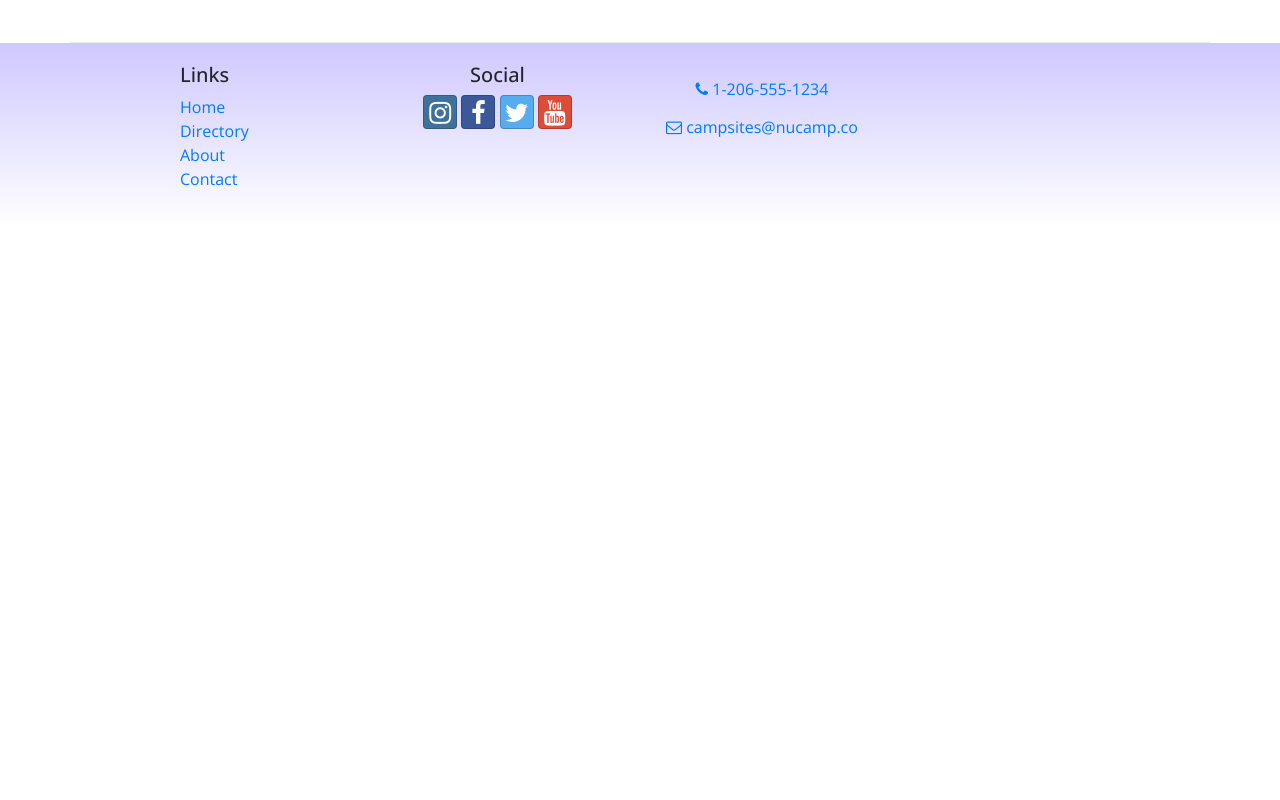
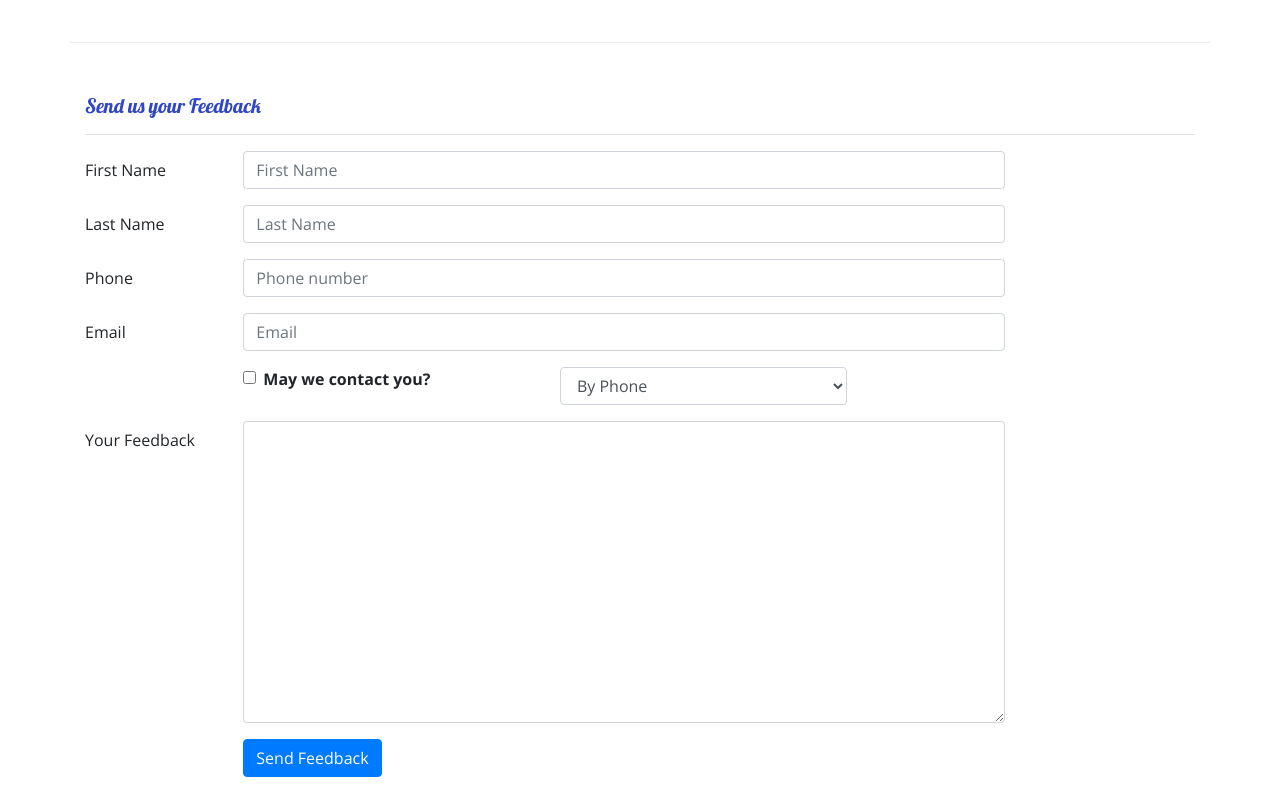
Before and after one commit to BrandonHamburg/Nucampsite, a React (Create React App) app: page /contactus in a window 1280 px wide. Shown: the part 420-1220 px from the top of the page. Before the commit the page ends 800 px from the top, so only its background shows below. Built offline with nearby package versions, Linux system fonts and the light colour scheme.

Commit message:
controlled forms

```diff
--- /dev/null
+++ b/src/components/AboutComponent.js
@@ -0,0 +1,112 @@
+import React from "react";
+import {
+  Breadcrumb,
+  BreadcrumbItem,
+  Card,
+  CardBody,
+  CardHeader,
+  Media,
+} from "reactstrap";
+import { Link } from "react-router-dom";
+
+function RenderPartner({ partner }) {
+  if (partner) {
+    return (
+      <React.Fragment>
+        <Media object src={partner.image} alt={partner.name} width="150" />
+        <Media body className="ml-5 mb-4">
+          <Media heading>{partner.name}</Media>
+          {partner.description}
+        </Media>
+      </React.Fragment>
+    );
+  }
+}
+
+function About(props) {
+  const partners = props.partners.map((partner) => {
+    return (
+      <Media tag="li" key={partner.id}>
+        <RenderPartner partner={partner} />
+      </Media>
+    );
+  });
+
+  return (
+    <div className="container">
+      <div className="row">
+        <div className="col">
+          <Breadcrumb>
+            <BreadcrumbItem>
+              <Link to="/home">Home</Link>
+            </BreadcrumbItem>
+            <BreadcrumbItem active>About Us</BreadcrumbItem>
+          </Breadcrumb>
+          <h2>About Us</h2>
+          <hr />
+        </div>
+      </div>
+      <div className="row row-content">
+        <div className="col-sm-6">
+          <h3>Our Mission</h3>
+          <p>
+            We present a curated database of the best campsites in the vast
+            woods and backcountry of the World Wide Web Wilderness. We increase
+            access to adventure for the public while promoting safe and
+            respectful use of resources. The expert wilderness trekkers on our
+            staff personally verify each campsite to make sure that they are up
+            to our standards. We also present a platform for campers to share
+            reviews on campsites they have visited with each other.
+          </p>
+        </div>
+        <div className="col-sm-6">
+          <Card>
+            <CardHeader className="bg-primary text-white">
+              <h3>Facts At a Glance</h3>
+            </CardHeader>
+            <CardBody>
+              <dl className="row">
+                <dt className="col-6">Founded</dt>
+                <dd className="col-6">February 3, 2016</dd>
+                <dt className="col-6">No. of Campsites in 2019</dt>
+                <dd className="col-6">563</dd>
+                <dt className="col-6">No. of Reviews in 2019</dt>
+                <dd className="col-6">4388</dd>
+                <dt className="col-6">Employees</dt>
+                <dd className="col-6">42</dd>
+              </dl>
+            </CardBody>
+          </Card>
+        </div>
+        <div className="col">
+          <Card className="bg-light mt-3">
+            <CardBody>
+              <blockquote className="blockquote">
+                <p className="mb-0">
+                  I will not follow where the path may lead, but I will go where
+                  there is no path, and I will leave a trail.
+                </p>
+                <footer className="blockquote-footer">
+                  Muriel Strode,{" "}
+                  <cite title="Source Title">
+                    "Wind-Wafted Wild Flowers" - The Open Court, 1903
+                  </cite>
+                </footer>
+              </blockquote>
+            </CardBody>
+          </Card>
+        </div>
+      </div>
+      <div className="row row-content">
+        <div className="col-12">
+          <h3>Community Partners</h3>
+        </div>
+        <div className="col mt-4">
+          <Media list>{partners}</Media>
+        </div>
+      </div>
+    </div>
+  );
+}
+
+export default About;
--- a/src/components/ContactComponent.js
+++ b/src/components/ContactComponent.js
@@ -1,6 +1,41 @@
-import React from "react";
+import React, { Component } from "react";
+import { Button, Form, FormGroup, Label, Input, Col } from "reactstrap";
 
-function Contact(props) {
+class Contact extends Component {
+  constructor(props) {
+    super(props);
+
+    this.state = {
+      firstName: "",
+      lastName: "",
+      phoneNum: "",
+      email: "",
+      agree: false,
+      contactType: "By Phone",
+      feedback: "",
+    };
+
+    this.handleInputChange = this.handleInputChange.bind(this);
+    this.handleSubmit = this.handleSubmit.bind(this);
+  }
+
+  handleInputChange(event) {
+    const target = event.target;
+    const name = target.name;
+    const value = target.type === "checkbox" ? target.checked : target.value;
+
+    this.setState({
+      [name]: value,
+    });
+  }
+
+  handleSubmit(event) {
+    console.log("Current state is: " + JSON.stringify(this.state));
+    alert("Current state is: " + JSON.stringify(this.state));
+    event.preventDefault();
+  }
+
+  render() {
     return (
       <div className="container">
         <div className="row">
@@ -35,8 +70,127 @@
             </a>
           </div>
         </div>
+        <div className="row row-content">
+          <div className="col-12">
+            <h2>Send us your Feedback</h2>
+            <hr />
+          </div>
+          <div className="col-md-10">
+            <Form onSubmit={this.handleSubmit}>
+              <FormGroup row>
+                <Label htmlFor="firstName" md={2}>
+                  First Name
+                </Label>
+                <Col md={10}>
+                  <Input
+                    type="text"
+                    id="firstName"
+                    name="firstName"
+                    placeholder="First Name"
+                    value={this.state.firstName}
+                    onChange={this.handleInputChange}
+                  />
+                </Col>
+              </FormGroup>
+              <FormGroup row>
+                <Label htmlFor="lastName" md={2}>
+                  Last Name
+                </Label>
+                <Col md={10}>
+                  <Input
+                    type="text"
+                    id="lastName"
+                    name="lastName"
+                    placeholder="Last Name"
+                    value={this.state.lastName}
+                    onChange={this.handleInputChange}
+                  />
+                </Col>
+              </FormGroup>
+              <FormGroup row>
+                <Label htmlFor="phoneNum" md={2}>
+                  Phone
+                </Label>
+                <Col md={10}>
+                  <Input
+                    type="tel"
+                    id="phoneNum"
+                    name="phoneNum"
+                    placeholder="Phone number"
+                    value={this.state.phoneNum}
+                    onChange={this.handleInputChange}
+                  />
+                </Col>
+              </FormGroup>
+              <FormGroup row>
+                <Label htmlFor="email" md={2}>
+                  Email
+                </Label>
+                <Col md={10}>
+                  <Input
+                    type="email"
+                    id="email"
+                    name="email"
+                    placeholder="Email"
+                    value={this.state.email}
+                    onChange={this.handleInputChange}
+                  />
+                </Col>
+              </FormGroup>
+              <FormGroup row>
+                <Col md={{ size: 4, offset: 2 }}>
+                  <FormGroup check>
+                    <Label check>
+                      <Input
+                        type="checkbox"
+                        name="agree"
+                        checked={this.state.agree}
+                        onChange={this.handleInputChange}
+                      />{" "}
+                      <strong>May we contact you?</strong>
+                    </Label>
+                  </FormGroup>
+                </Col>
+                <Col md={4}>
+                  <Input
+                    type="select"
+                    name="contactType"
+                    value={this.state.contactType}
+                    onChange={this.handleInputChange}
+                  >
+                    <option>By Phone</option>
+                    <option>By Email</option>
+                  </Input>
+                </Col>
+              </FormGroup>
+              <FormGroup row>
+                <Label htmlFor="feedback" md={2}>
+                  Your Feedback
+                </Label>
+                <Col md={10}>
+                  <Input
+                    type="textarea"
+                    id="feedback"
+                    name="feedback"
+                    rows="12"
+                    value={this.state.feedback}
+                    onChange={this.handleInputChange}
+                  ></Input>
+                </Col>
+              </FormGroup>
+              <FormGroup row>
+                <Col md={{ size: 10, offset: 2 }}>
+                  <Button type="submit" color="primary">
+                    Send Feedback
+                  </Button>
+                </Col>
+              </FormGroup>
+            </Form>
+          </div>
+        </div>
       </div>
     );
   }
+}
 
 export default Contact;
--- a/src/components/MainComponent.js
+++ b/src/components/MainComponent.js
@@ -5,6 +5,7 @@
 import Home from "./HomeComponent";
 import Contact from "./ContactComponent";
 import CampsiteInfo from "./CampsiteInfoComponent";
+import About from "./AboutComponent";
 import { Switch, Route, Redirect } from "react-router-dom";
 import { CAMPSITES } from "../shared/campsites";
 import { COMMENTS } from "../shared/comments";
@@ -63,6 +64,11 @@
             render={() => <Directory campsites={this.state.campsites} />}
           />
           <Route path="/directory/:campsiteId" component={CampsiteWithId} />
+          <Route
+            exact
+            path="/aboutus"
+            render={() => <About partners={this.state.partners} />}
+          />
           <Route exact path="/contactus" component={Contact} />
           <Redirect to="/home" />
         </Switch>
```
Lines whose indentation alone changed are shown as unchanged.
